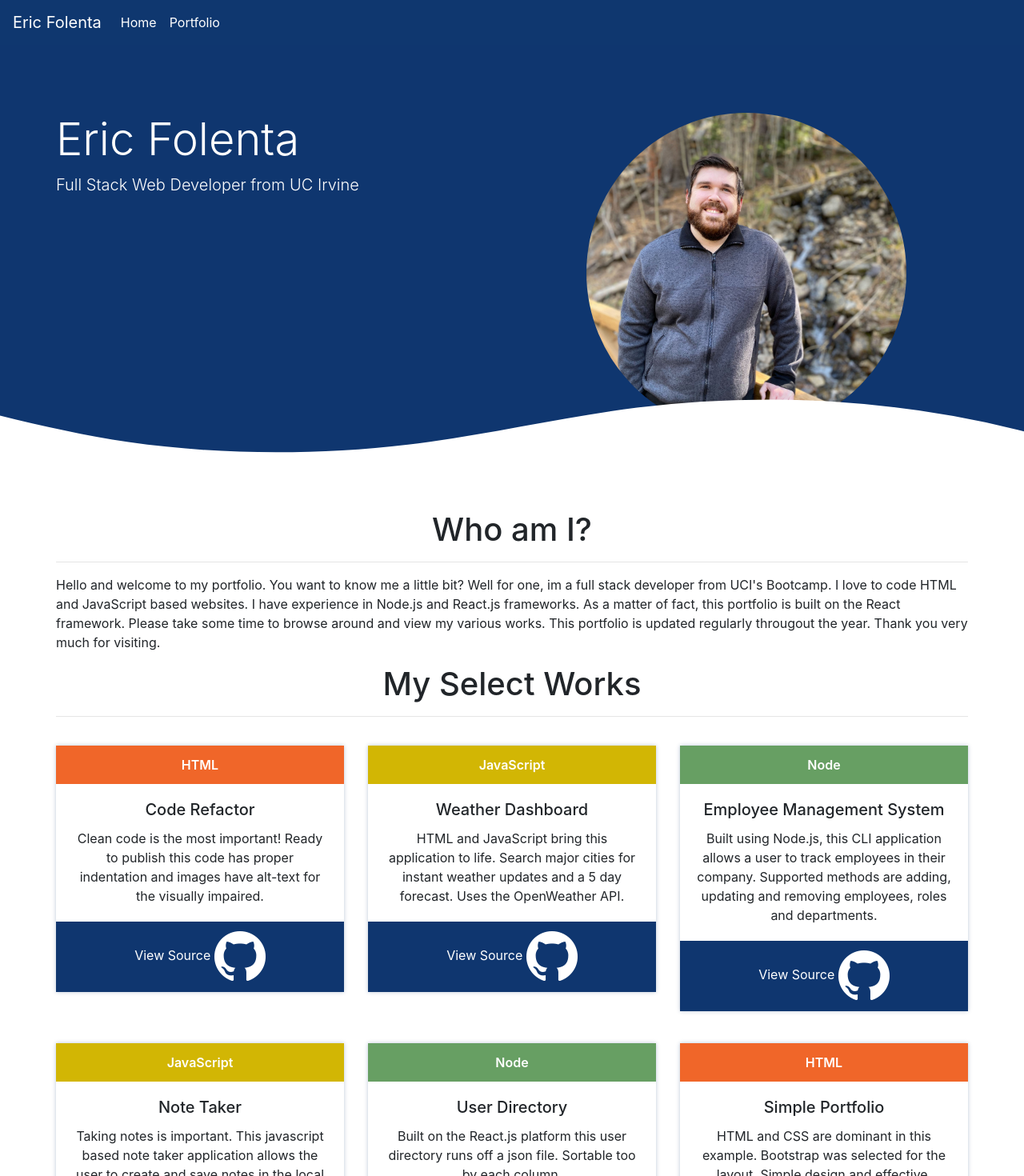
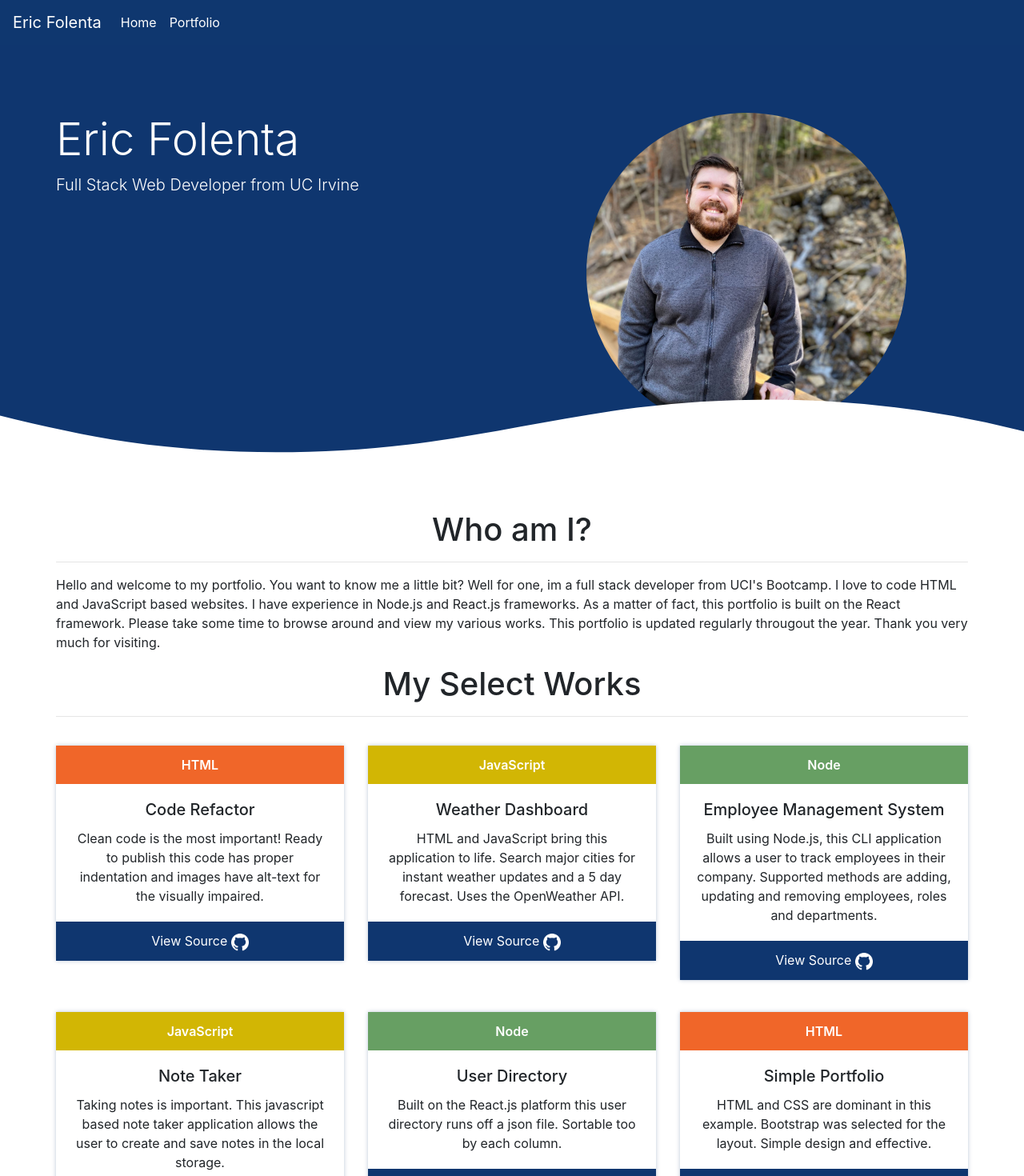
Before and after one commit to efolenta/20-react-portfolio, a React (Create React App) app: page / in a window 1280 px wide. Shown: the top 1470 px of the page at 80% size. Built offline with nearby package versions, Linux system fonts and the light colour scheme.

Commit message:
added github logo class

```diff
--- a/src/index.css
+++ b/src/index.css
@@ -106,6 +106,9 @@ code {
 li.nav-item {
   text-align: center;
 }
+#github-logo {
+  width: 22px;
+}
 @media only screen and (max-width: 767px) {
   .card {
     margin: 10px 20px;
```
